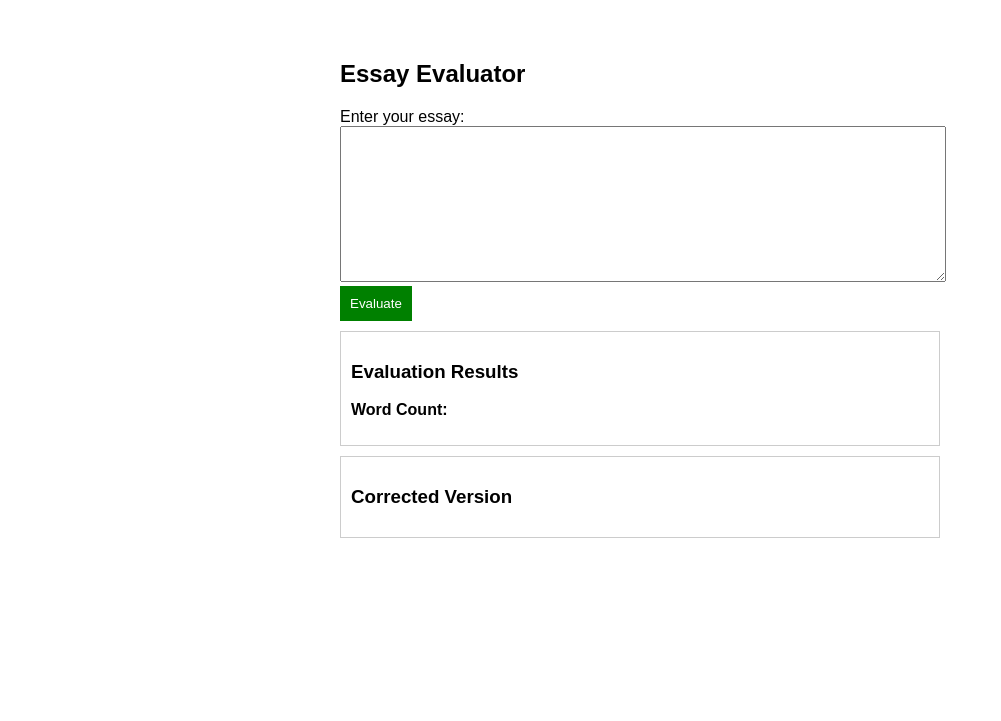
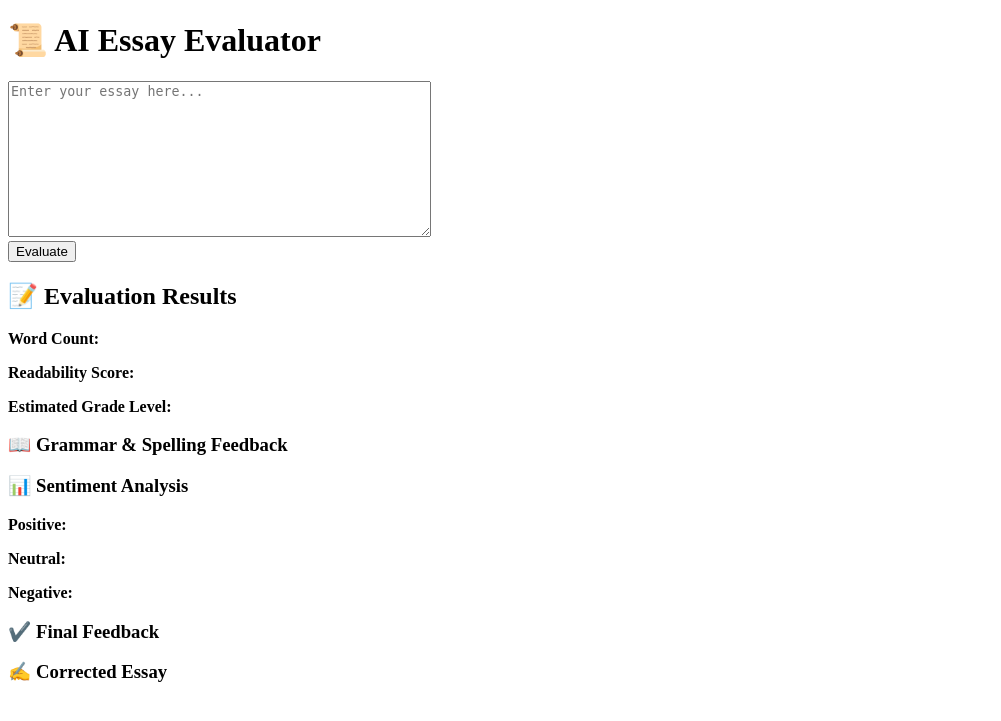
Before and after one commit to Zhengkii-bis/flask-chatbot, a Flask app: page / in a window 1280 px wide. Shown: the top 721 px of the page, without its empty margins (0-1001 px from the left). Run offline with Flask 3, Linux system fonts and the light colour scheme.

Commit message:
Update index.html

```diff
--- a/templates/index.html
+++ b/templates/index.html
@@ -3,31 +3,62 @@
 <head>
     <meta charset="UTF-8">
     <meta name="viewport" content="width=device-width, initial-scale=1.0">
-    <title>Essay Evaluator</title>
-    <style>
-        body { font-family: Arial, sans-serif; margin: 20px; padding: 20px; }
-        textarea { width: 100%; height: 150px; }
-        .container { max-width: 600px; margin: auto; }
-        .button { background-color: green; color: white; padding: 10px; border: none; cursor: pointer; }
-        .result-box { border: 1px solid #ccc; padding: 10px; margin-top: 10px; }
-    </style>
+    <title>AI Essay Evaluator</title>
+    <script>
+        async function evaluateEssay() {
+            let essay = document.getElementById("essay").value;
+            let response = await fetch("/evaluate", {
+                method: "POST",
+                headers: { "Content-Type": "application/json" },
+                body: JSON.stringify({ essay: essay })
+            });
+
+            let result = await response.json();
+            if (response.ok) {
+                document.getElementById("wordCount").innerText = result.word_count;
+                document.getElementById("readability").innerText = result.readability_score;
+                document.getElementById("gradeLevel").innerText = result.grade_level;
+
+                document.getElementById("sentimentPositive").innerText = result.sentiment_analysis.positive;
+                document.getElementById("sentimentNeutral").innerText = result.sentiment_analysis.neutral;
+                document.getElementById("sentimentNegative").innerText = result.sentiment_analysis.negative;
+
+                let grammarFeedback = result.grammar_feedback.map(fb =>
+                    `<li>${fb.ruleId}: ${fb.message} (Suggestions: ${fb.suggestions.join(", ")})</li>`
+                ).join("");
+                document.getElementById("grammarFeedback").innerHTML = grammarFeedback || "No grammar mistakes found.";
+
+                document.getElementById("finalFeedback").innerText = result.final_feedback.join(" ");
+                document.getElementById("correctedEssay").innerText = result.corrected_essay;
+            } else {
+                alert("Error: " + result.error);
+            }
+        }
+    </script>
 </head>
 <body>
-    <div class="container">
-        <h2>Essay Evaluator</h2>
-        <form method="post">
-            <label>Enter your essay:</label><br>
-            <textarea name="essay" required></textarea><br>
-            <button class="button" type="submit">Evaluate</button>
-        </form>
-        <div class="result-box">
-            <h3>Evaluation Results</h3>
-            <p><strong>Word Count:</strong> {{ feedback|safe }}</p>
-        </div>
-        <div class="result-box">
-            <h3>Corrected Version</h3>
-            <p>{{ corrected_essay }}</p>
-        </div>
-    </div>
+    <h1>📜 AI Essay Evaluator</h1>
+    <textarea id="essay" rows="10" cols="50" placeholder="Enter your essay here..."></textarea>
+    <br>
+    <button onclick="evaluateEssay()">Evaluate</button>
+
+    <h2>📝 Evaluation Results</h2>
+    <p><strong>Word Count:</strong> <span id="wordCount"></span></p>
+    <p><strong>Readability Score:</strong> <span id="readability"></span></p>
+    <p><strong>Estimated Grade Level:</strong> <span id="gradeLevel"></span></p>
+
+    <h3>📖 Grammar & Spelling Feedback</h3>
+    <ul id="grammarFeedback"></ul>
+
+    <h3>📊 Sentiment Analysis</h3>
+    <p><strong>Positive:</strong> <span id="sentimentPositive"></span></p>
+    <p><strong>Neutral:</strong> <span id="sentimentNeutral"></span></p>
+    <p><strong>Negative:</strong> <span id="sentimentNegative"></span></p>
+
+    <h3>✔️ Final Feedback</h3>
+    <p id="finalFeedback"></p>
+
+    <h3>✍️ Corrected Essay</h3>
+    <p id="correctedEssay"></p>
 </body>
 </html>
```
